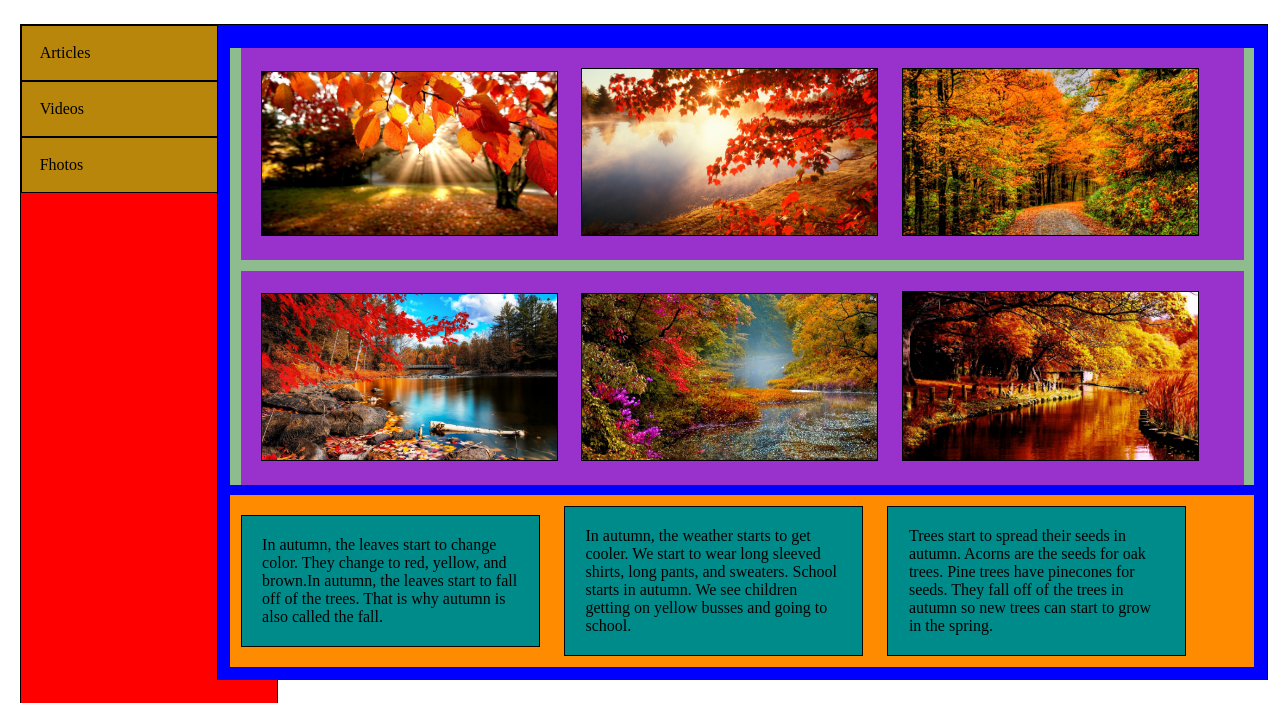
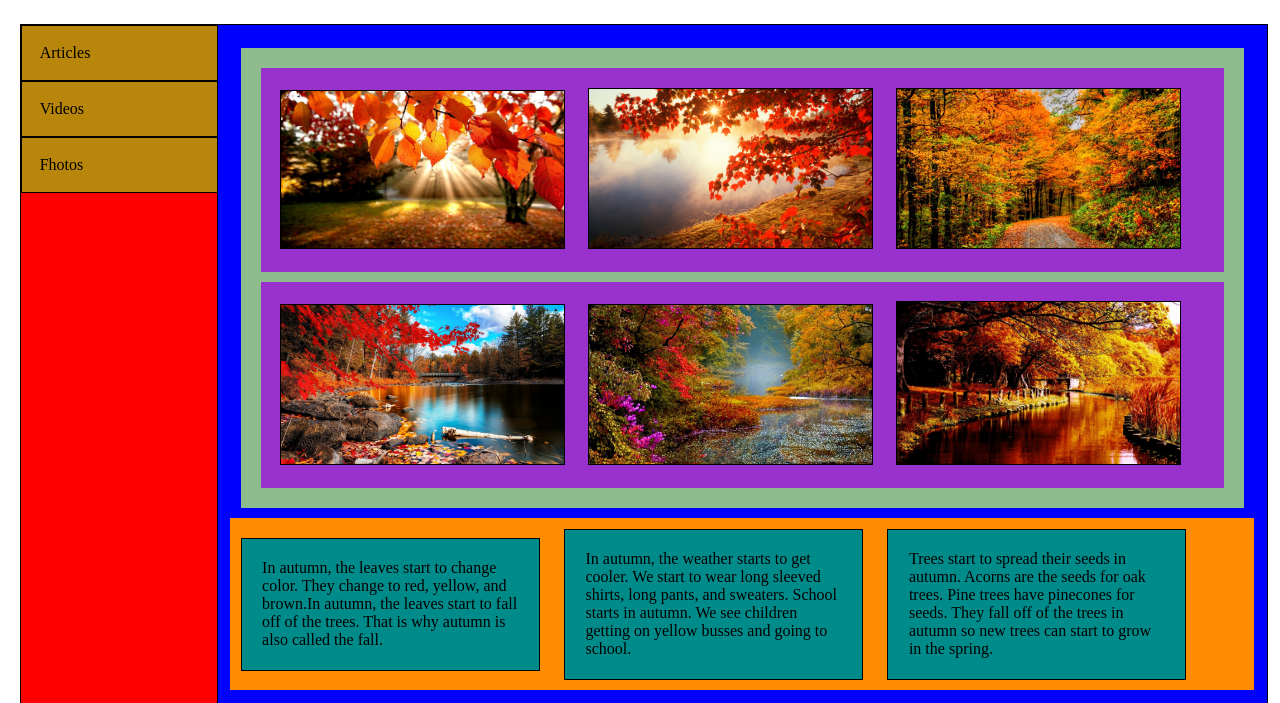
Before and after one commit to TanyaZhideikina/BSA_SimplePage, a plain HTML site: page index.html in a window 1280 px wide. Shown: the part 138-841 px from the top of the page. Before the commit the page ends 818 px from the top, so only its background shows below. Drawn offline with Linux system fonts and the light colour scheme.

Commit message:
third simple page example

```diff
--- a/css/style.css
+++ b/css/style.css
@@ -61,6 +61,8 @@ main{
 
 section.images{
     background-color:darkseagreen;
+    margin: 1%;
+    padding: 1%;
 }
 
 section.images section.imageRow{
```
